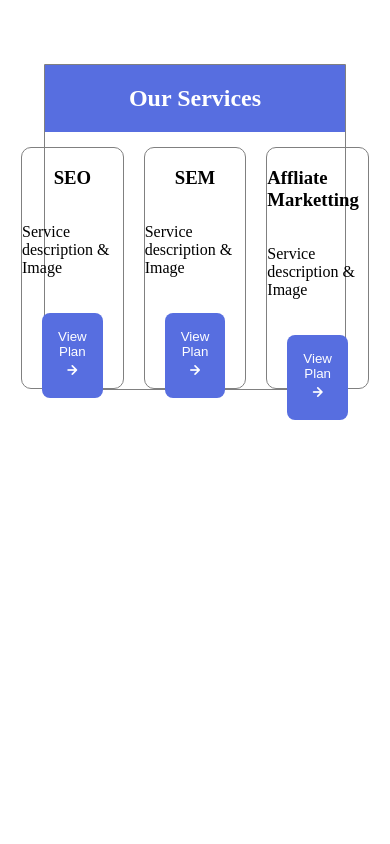
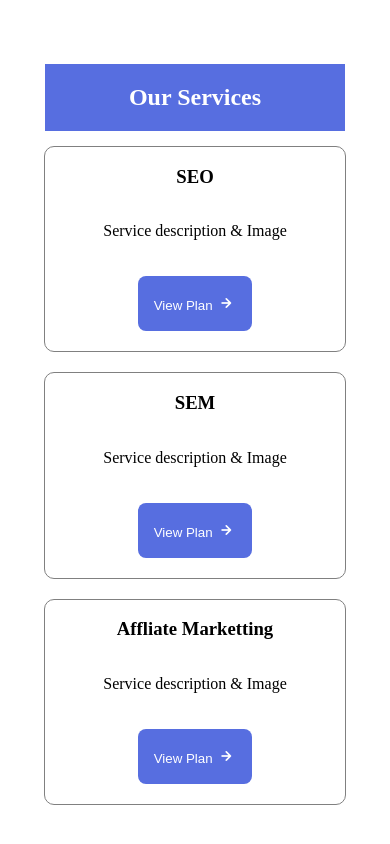
Before and after one commit to honordevop/sample, a PHP site: page / in a window 390 px wide. Run offline with PHP 8.4, Linux system fonts and the light colour scheme.

Commit message:
Code: implemented media query

```diff
--- a/assets/css/styles.css
+++ b/assets/css/styles.css
@@ -253,6 +253,14 @@
 
 /* For small devices */
 @media screen and (max-width: 768px) {
+  .service_category {
+    display: flex;
+    flex-direction: column;
+  }
+
+  .service_wrapper {
+    width: 100%;
+  }
   .view_more_btn {
     display: block;
     margin: 20px;
@@ -262,10 +270,10 @@
     display: none;
   }
 
-  .service_container {
+  /* .service_container {
     border: solid 1px grey;
     border-radius: 0 0 10px 10px;
-  }
+  } */
   /* .service_wrapper {
     display: flex;
     flex-direction: column;
```
